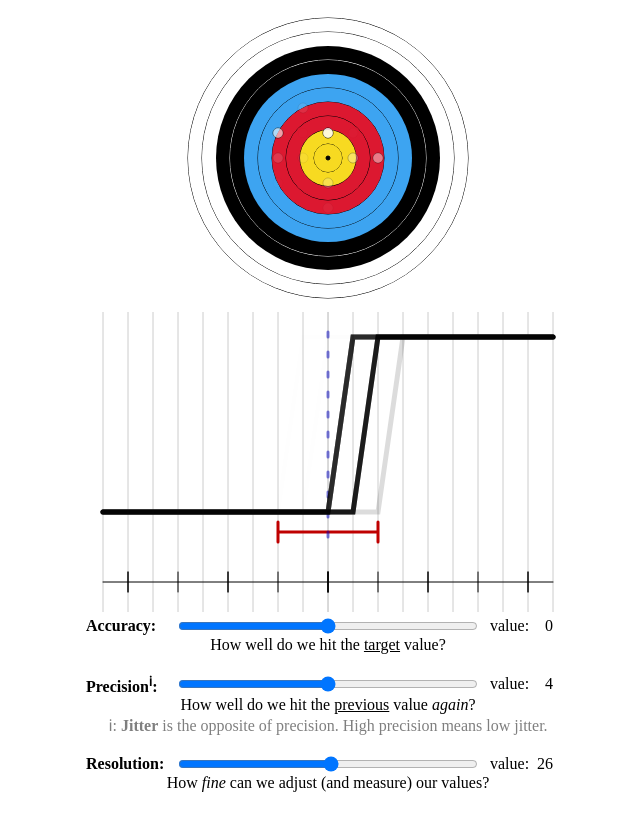
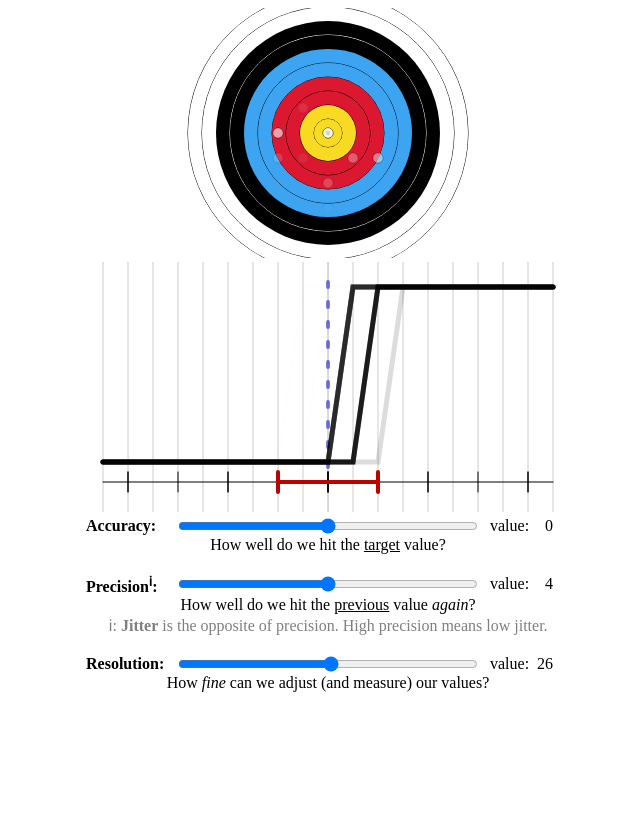
Before and after one commit to RERossel/JavaScript-Jitter, a plain HTML site: page index.html in a window 1280 px wide. Shown: the whole page, without its empty margins (312-952 px from the left). Drawn offline with Linux system fonts and the light colour scheme.

Commit message:
Fixed scaling bug when canvas was not cleared properly. Reduced height.
TODO: Make the whole thing scalable.

```diff
--- a/index.html
+++ b/index.html
@@ -30,17 +30,24 @@
             display: inline-block;
             width: 20px;
         }
+        /*
+        html, body {
+            width:  100%;
+            height: auto;
+            margin: 0;
+        }
+        */
     </style>
 </head>
 
 <body>
 
     <div>
-        <canvas id="canvas_bullseye" width="500" height="300" style="max-width: 100%; height: auto;"></canvas>
+        <canvas id="canvas_bullseye" width="500" height="250" style="max-width: 100%; height: auto;"></canvas>
     </div>
 
     <div>
-        <canvas id="canvas_wavefrom" width="500" height="300" style="max-width:100%;height:auto;"></canvas>
+        <canvas id="canvas_wavefrom" width="500" height="250" style="max-width: 100%; height: auto;"></canvas>
     </div>
 
     <div class="slider_container">
--- a/script.js
+++ b/script.js
@@ -143,7 +143,7 @@ function drawJitterMargin() {
   // Draw the jitter margin indicator as a red line below the waveform.
   context_waveform.strokeStyle = 'rgba(191, 0, 0, 1 )';
   context_waveform.lineCap = "round";
-  context_waveform.lineWidth = 3;
+  context_waveform.lineWidth = 4;
 
     context_waveform.beginPath();
     context_waveform.moveTo(canvas_waveform.width / 2 + ( accuracy * resolution )            - maxJitter, 220);
@@ -183,7 +183,7 @@ function drawJitterMargin() {
   // Draw the vertical dashed 'target' line.
   context_waveform.beginPath();
   context_waveform.moveTo(canvas_waveform.width / 2, 20);
-  context_waveform.lineTo(canvas_waveform.width / 2, canvas_waveform.height - 70);
+  context_waveform.lineTo(canvas_waveform.width / 2, 210);
   context_waveform.strokeStyle = 'rgba(  0,   0, 191, 0.5 )';
   context_waveform.save();
   context_waveform.setLineDash([5, 15]);
@@ -314,37 +314,37 @@ var drawTimeSegments = function() {
 
   // Draw a horizontal line.
   context_waveform.beginPath();
-  context_waveform.moveTo(25, 270);
-  context_waveform.lineTo(475, 270);
+  context_waveform.moveTo(25, 220);
+  context_waveform.lineTo(475, 220);
   context_waveform.stroke();
 
   // Draw ten vertical tickmarks
   // Draw the first half of the tickmarks from the middle to the left.
   for (var x = canvas_waveform.width/2; x > 0; x -= 50) {
     context_waveform.beginPath();
-    context_waveform.moveTo(x, 260);
-    context_waveform.lineTo(x, 280);
+    context_waveform.moveTo(x, 210);
+    context_waveform.lineTo(x, 230);
     context_waveform.stroke();
   }
   // Draw the second half of the the tickmarks from the middle to the right.
   for (var x = canvas_waveform.width/2; x < canvas_waveform.width; x += 50) {
     context_waveform.beginPath();
-    context_waveform.moveTo(x, 260);
-    context_waveform.lineTo(x, 280);
+    context_waveform.moveTo(x, 210);
+    context_waveform.lineTo(x, 230);
     context_waveform.stroke();
   }
   // Draw the first half of the tickmarks from the middle to the left.
   for (var x = canvas_waveform.width/2; x > 0; x -= 100) {
     context_waveform.beginPath();
-    context_waveform.moveTo(x, 260);
-    context_waveform.lineTo(x, 280);
+    context_waveform.moveTo(x, 210);
+    context_waveform.lineTo(x, 230);
     context_waveform.stroke();
   }
   // Draw the second half of the the tickmarks from the middle to the right.
   for (var x = canvas_waveform.width/2; x < canvas_waveform.width; x += 100) {
     context_waveform.beginPath();
-    context_waveform.moveTo(x, 260);
-    context_waveform.lineTo(x, 280);
+    context_waveform.moveTo(x, 210);
+    context_waveform.lineTo(x, 230);
     context_waveform.stroke();
   }
 
@@ -497,8 +497,12 @@ function animate() {
 
   // Start animation via recursive call.
   requestAnimationFrame(animate);
-  context_waveform.clearRect(0, 0, innerWidth, innerHeight);
-  context_bullseye.clearRect(0, 0, innerWidth, innerHeight);
+  // This bugged out for some reason when rescaling on my phone.
+  //context_waveform.clearRect(0, 0, innerWidth, innerHeight);
+  //context_bullseye.clearRect(0, 0, innerWidth, innerHeight);
+  // Hard coded canvas size values for now...
+  context_waveform.clearRect(0, 0, 500, 300);
+  context_bullseye.clearRect(0, 0, 500, 300);
 
   drawGrid();
   drawTimeSegments();
```
